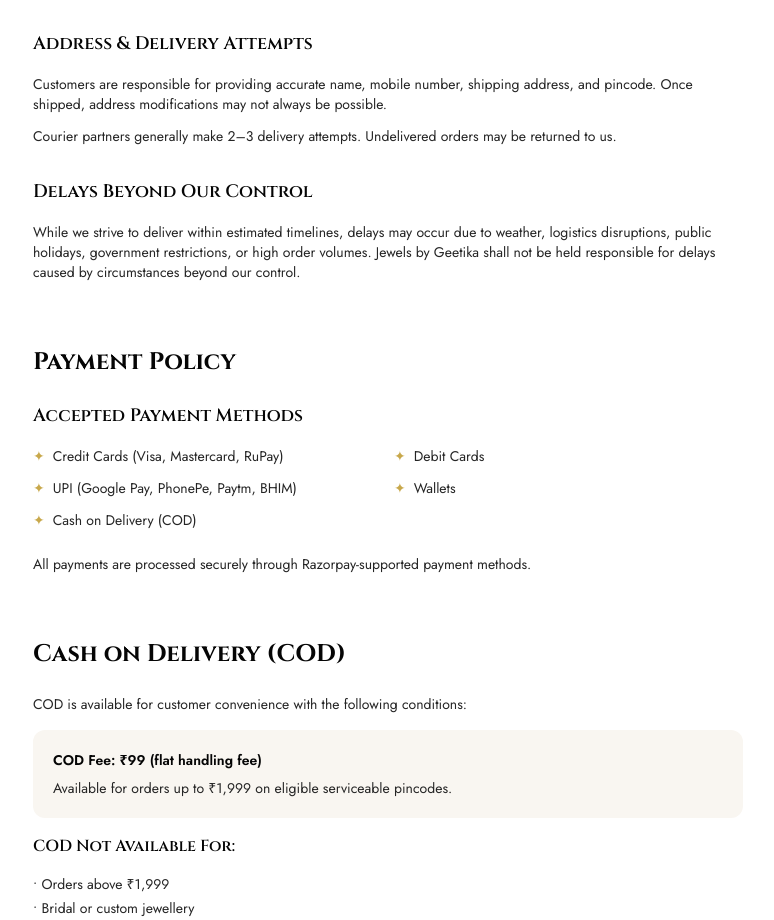
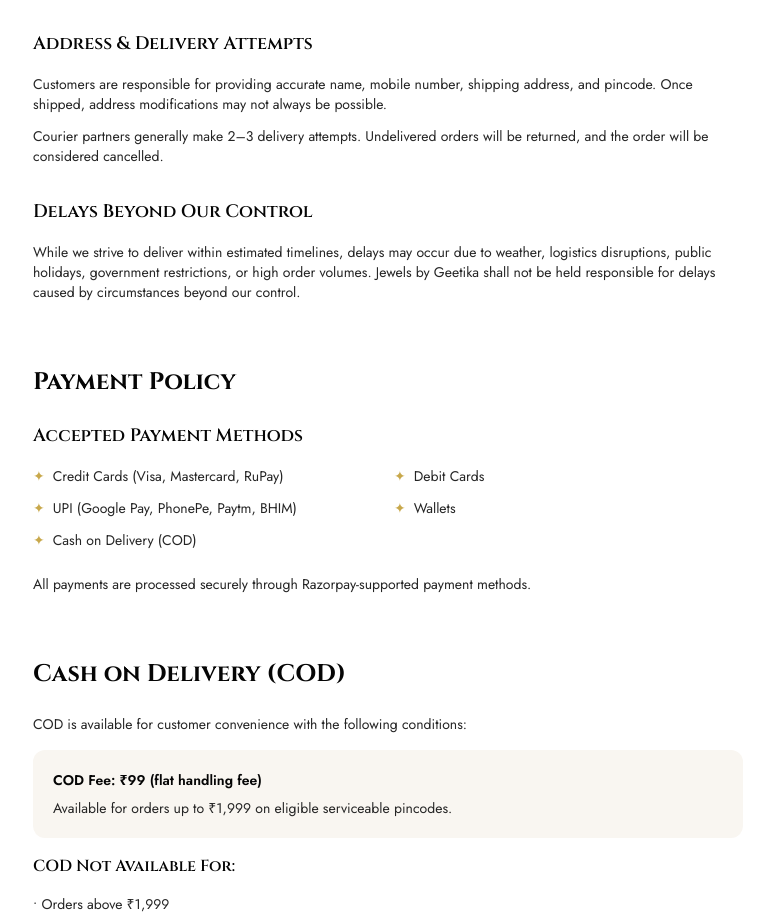
Before and after one commit to da2793/jewels-by-geetika, a Next.js app: page /policies in a window 1280 px wide. Shown: the part 1200-2120 px from the top of the page, without its empty margins (377-1151 px from the left). Built offline with nearby package versions, Linux system fonts and the light colour scheme; no server answers; the database is empty.

Commit message:
Update delivery attempts policy: undelivered orders considered cancelled

```diff
--- a/src/app/policies/page.tsx
+++ b/src/app/policies/page.tsx
@@ -168,7 +168,7 @@ export default function PoliciesPage() {
               </h3>
               <div className="space-y-3 text-charcoal-700 text-sm">
                 <p>Customers are responsible for providing accurate name, mobile number, shipping address, and pincode. Once shipped, address modifications may not always be possible.</p>
-                <p>Courier partners generally make 2–3 delivery attempts. Undelivered orders may be returned to us.</p>
+                <p>Courier partners generally make 2–3 delivery attempts. Undelivered orders will be returned, and the order will be considered cancelled.</p>
               </div>
 
               {/* Delays */}
```
